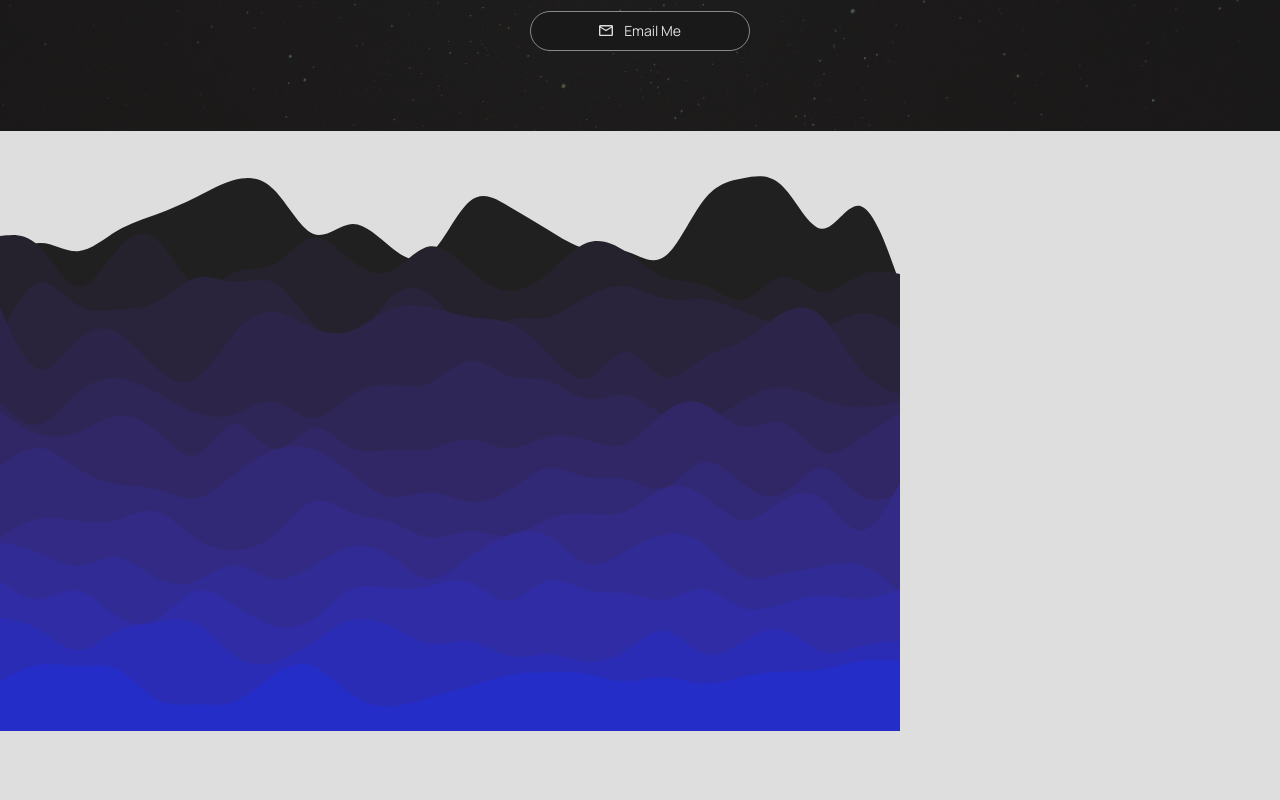
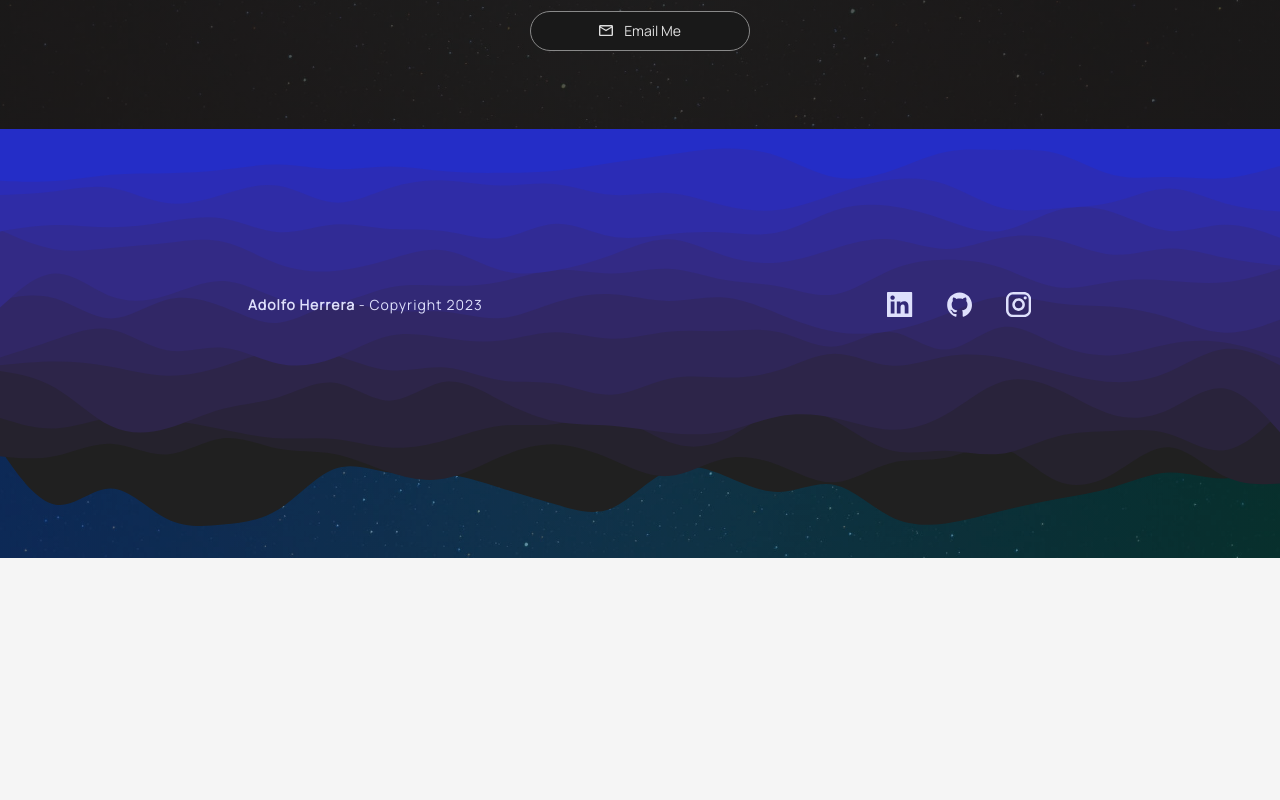
Before and after one commit to Wolfushima/portfolio, a React (Create React App) app: page / in a window 1280 px wide. Shown: the part 5800-6600 px from the top of the page. After the commit the page ends 6358 px from the top, so only its background shows below. Built offline with nearby package versions, Linux system fonts and the light colour scheme; a web font is replaced by a local one.

Commit message:
style: Update styles for Footer component, Add styles for &__layered-waves svg, change color of text, background, change size and hover effect of &__icon

```diff
--- a/src/sass/_footer.scss
+++ b/src/sass/_footer.scss
@@ -1,9 +1,33 @@
 .footer {
-  background: $bg-light;
+  background-color: #292d7b;
+  background-image:
+  linear-gradient(to right, rgb(16, 67, 142, 0.6) 0%, rgb(8, 79, 74, 0.6) 100%),
+  url('../assets/home/stars-background.jpg');
+  background-position: center;
+  background-size: cover;
+  position: relative;
+  /* svg margin fix */
+  &::after {
+    content: '';
+    position: absolute;
+    height: 4px;
+    width: 100%;
+    background-color: #242dc7;
+    top: -2px;
+  }
+  /* */
+  &__layered-waves {
+    display: block;
+    position: absolute;
+    height: 100%;
+    width: 100%;
+    transform: rotate(180deg);
+  }
   &__wrapper {
     max-width: 1440px;
     padding: 10rem 5rem 15rem 5rem;
     margin: 0 auto;
+    position: inherit;
     @include breakpoint-down(medium) {
       padding: 10rem 3rem 15rem 3rem;
     }
@@ -33,7 +57,7 @@
     p, span {
       font-family: 'Manrope', sans-serif;
       font-size: $font-sm;
-      color: #454545;
+      color: #DEE0FC;
     }
     p {
       font-weight: 900;
@@ -59,21 +83,35 @@
     }
   }
   &__icon {
-    width: 1.5rem;
-    max-width: 1.5rem;
-    height: 1.5rem;
-    max-height: 1.5rem;
+    width: 1.7rem;
+    max-width: 1.7rem;
+    height: 1.7rem;
+    max-height: 1.7rem;
     svg {
       cursor: pointer;
       width: 100%;
       height: 100%;
       object-fit: contain;
+      border: 1px solid transparent;
+      transition: all 0.3s ease;
       path {
         transition: all 0.3s ease;
-        fill: #454545;
+        fill: #DEE0FC;
       }
     }
     @include breakpoint-down(small) {
+      width: 1.5rem;
+      max-width: 1.5rem;
+      height: 1.5rem;
+      max-height: 1.5rem;
+    }
+    @include breakpoint-down(x-small) {
+      width: 1.4rem;
+      max-width: 1.4rem;
+      height: 1.4rem;
+      max-height: 1.4rem;
+    }
+    @include breakpoint-down(xx-small) {
       width: 1.2rem;
       max-width: 1.2rem;
       height: 1.2rem;
@@ -81,9 +119,8 @@
     }
     &:hover {
       svg {
-        path {
-          fill: #0e0e0e;
-        }
+        border: 1px solid #DEE0FC;
+        padding: 5px;
       }
     }
   }
```
